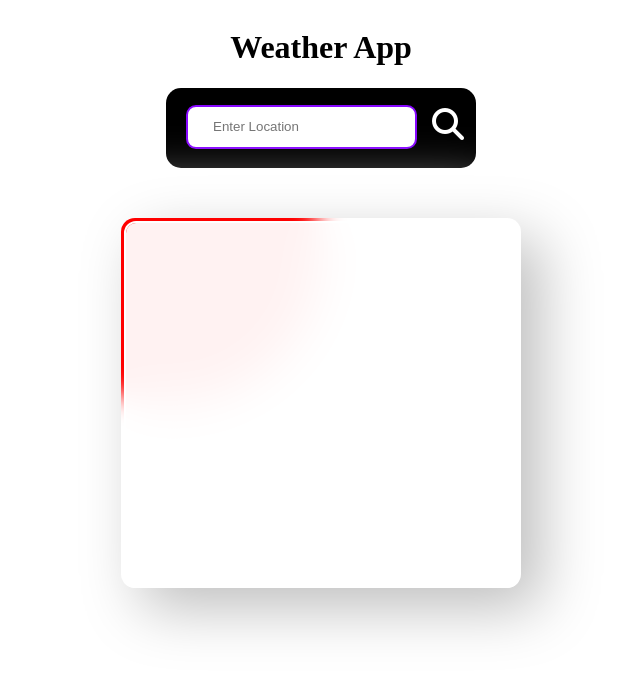
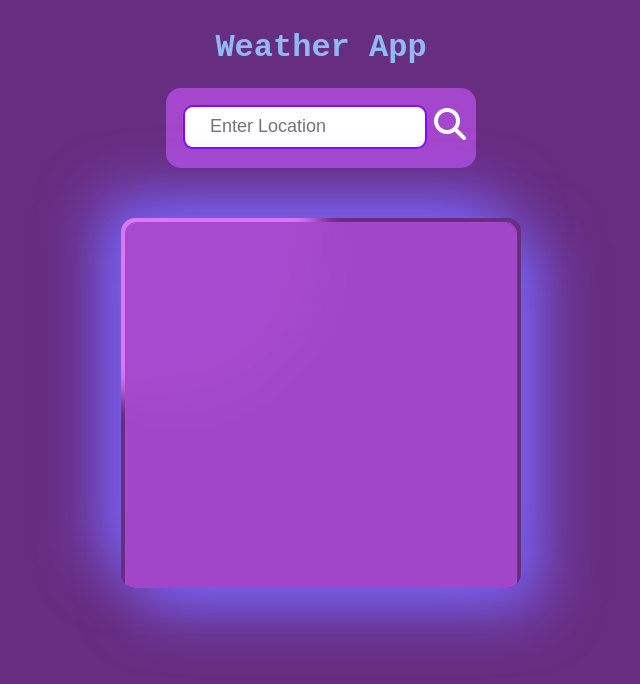
Before and after one commit to Akshad135/BharatIntern, a website: page Weather Site/public/index.html in a window 1280 px wide. Shown: the whole page, without its empty margins (319-959 px from the left). Drawn offline with Linux system fonts and the light colour scheme.

Commit message:
tried few colors

```diff
--- a/Weather Site/public/index.html
+++ b/Weather Site/public/index.html
@@ -12,7 +12,7 @@
         <h1>Weather App</h1>
         <div class="search-bar">
             <input class="input" type="text" placeholder="Enter Location"><br>
-            <i class="fa-solid fa-magnifying-glass fa-2xl icon" style="cursor: pointer; color: #ffffff; margin-top: 36px; margin-left: 15px;"></i>
+            <i class="fa-solid fa-magnifying-glass fa-2xl icon" style="cursor: pointer; color: #ffffff; margin-top: 36px; margin-left: 7px;"></i>
         </div>
         <div class="card">
             <div class="bg"><div id="weather-info"></div></div>
--- a/Weather Site/public/style.css
+++ b/Weather Site/public/style.css
@@ -1,11 +1,10 @@
-/* .card {
-    width: 190px;
-    height: 254px;
-    border-radius: 30px;
-    background: #212121;
-    box-shadow: 15px 15px 30px rgb(25, 25, 25),
-                -15px -15px 30px rgb(60, 60, 60);
-   } */
+body{
+  background: #672d80;
+}
+h1{
+  color: #91b9f4;
+  font-family: 'Inconsolata', monospace;
+}
 .container{
     display:flex;
     flex-direction: column;
@@ -15,7 +14,7 @@
 
 .search-bar{
     display: flex;
-    background-color: black;
+    background-color: #a447cc;
     height: 80px;
     width: 310px;
     border-radius: 15px;
@@ -31,17 +30,15 @@
     background: white;
     max-width: 190px;
     margin-top: 17px;
-    margin-left:20px;
+    margin-left:17px;
     height: 20px;
+    font-size: large;
    }
 
    .input:active {
     box-shadow: 2px 2px 15px #8707ff inset;
    }
 
-.h1{
-    color: yellow;
-}
 
 .weather-info{
     z-index: 100;
@@ -104,7 +101,7 @@
     flex-direction: column;
     align-items: center;
     justify-content: center;
-    box-shadow: 20px 20px 60px #bebebe, -20px -20px 60px #ffffff;
+    box-shadow: 20px 20px 60px #7a64f7, -20px -20px 60px #7a64f7;
     ;
   }
 
@@ -115,11 +112,11 @@
     width: 390px;
     height: 390px;
     z-index: 2;
-    background: rgba(255, 255, 255, .95);
+    background: rgba(165, 72, 205, 0.95);
     backdrop-filter: blur(24px);
     border-radius: 10px;
     overflow: hidden;
-    outline: 2px solid white;
+    outline: 1px solid #a548cd;
   }
 
   .blob {
@@ -130,7 +127,7 @@
     width: 300px;
     height: 300px;
     border-radius: 50%;
-    background-color: #ff0000;
+    background-color: #d87af6;
     opacity: 1;
     filter: blur(12px);
     animation: blob-bounce 5s infinite ease;
```
